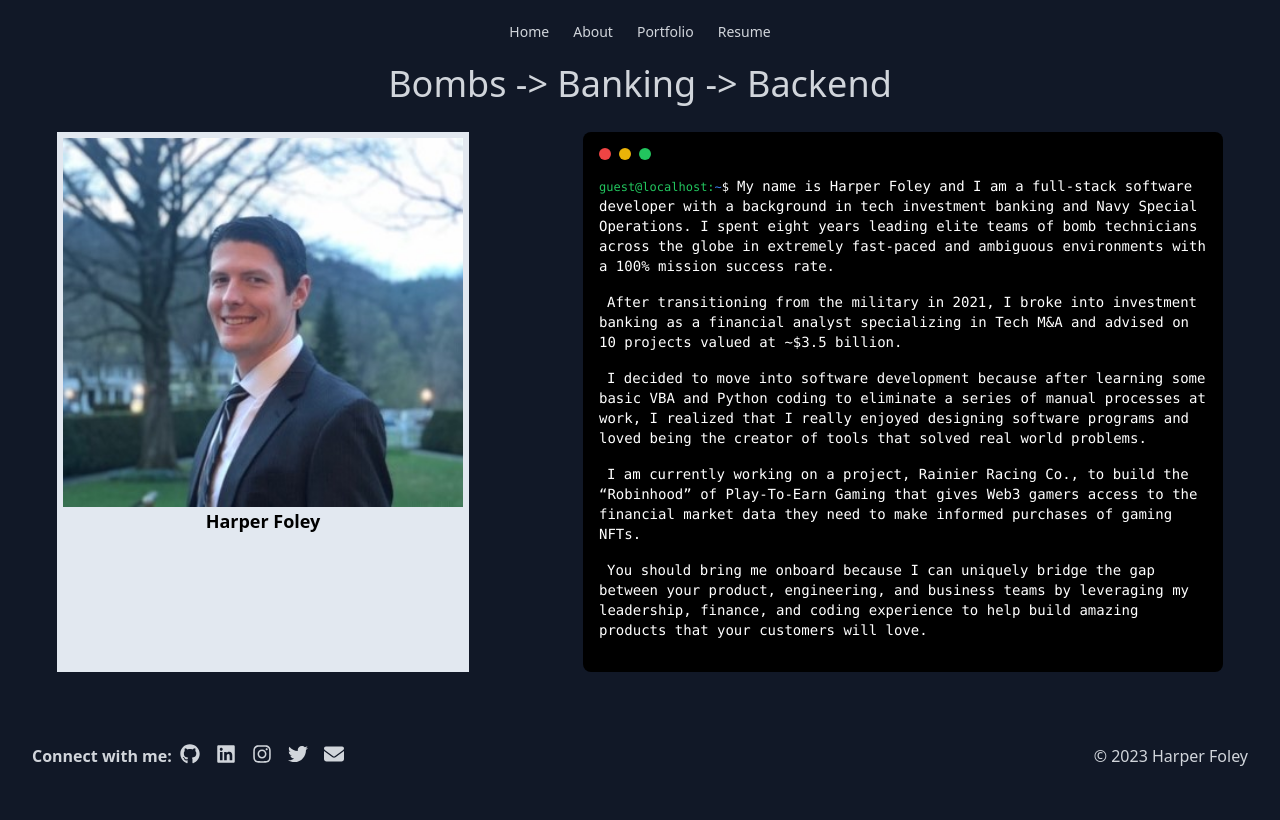
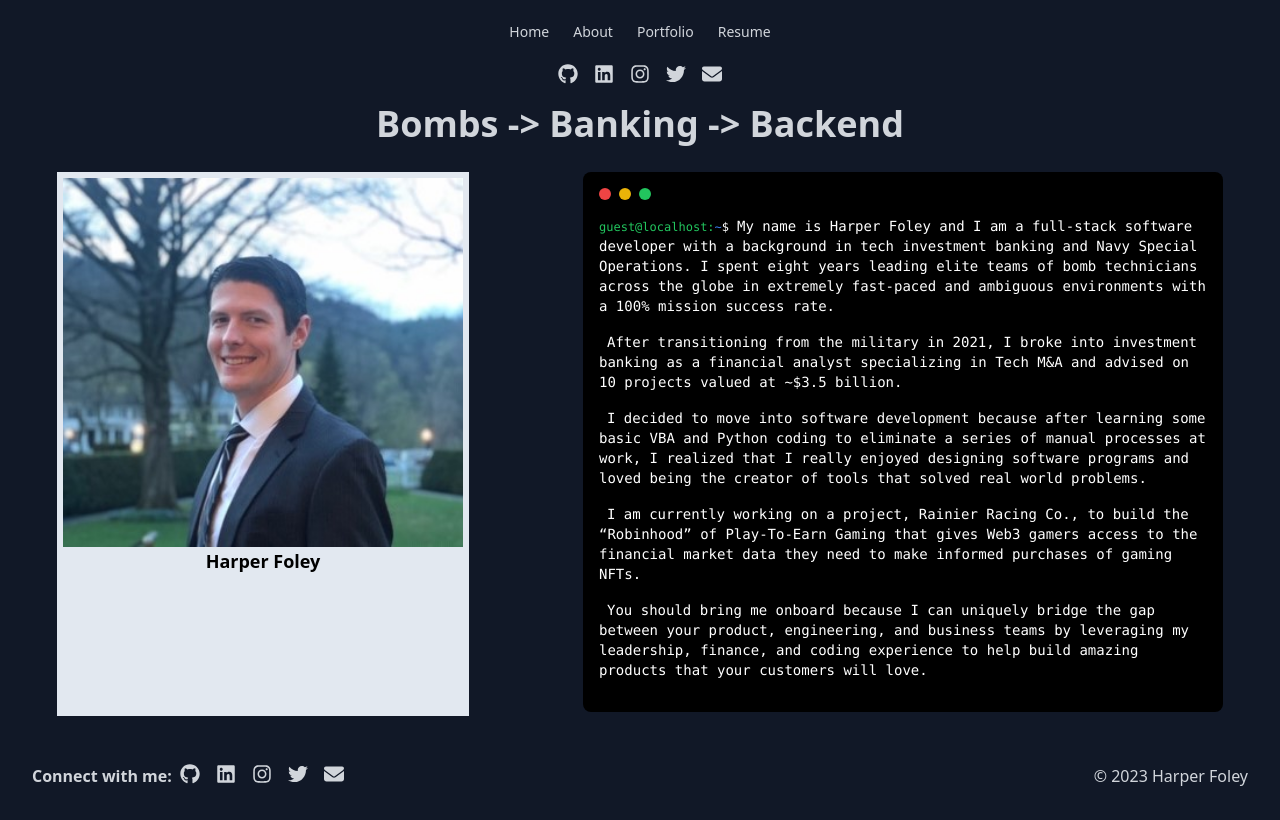
Before and after one commit to hfoley2013/nextjs-portfolio, a Next.js app: page /about in a window 1280 px wide. Built offline with nearby package versions, Linux system fonts and the light colour scheme.

Commit message:
Updates css formatting

```diff
--- a/app/Header.js
+++ b/app/Header.js
@@ -1,34 +1,39 @@
-// 'use client';
 import Link from 'next/link';
-// import { useState } from 'react';
+import { FontAwesomeIcon } from '@fortawesome/react-fontawesome'
+import { faGithub, faLinkedin, faEnvelope, faTwitter, faInstagram } from '@fortawesome/free-brands-svg-icons'
+import { faEnvelope as faEnvelopeSolid } from '@fortawesome/free-solid-svg-icons'
 
 export default function Header() {
-  // const [isMenuOpen, setIsMenuOpen] = useState(false);
 
-  // const toggleMenu = () => {
-  //   setIsMenuOpen(!isMenuOpen);
-  //   mobileMenu = document.getElementById("mobile-menu");
-  //   mainNav = document.getElementById("main-nav");
-  //   if(setIsMenuOpen) {
-  //     mobileMenu.classList.remove('hidden');
-  //     mainNav.classList.add('hidden');
-  //   } else {
-  //     mobileMenu.classList.add("hidden");
-  //     mainNav.classList.remove("hidden");
-  //   }
-  // }
 
   return (
     <nav className="bg-gray-900">
       <div id='main-nav' className="container mx-auto px-4 sm:px-6 lg:px-8">
-        <div className="flex justify-around h-16">
-        <div className="flex items-center">
+        <div className="flex justify-center h-16">
+          <div className="flex items-center">
             <Link href="/" className="text-gray-300 hover:text-white px-3 py-2 rounded-md text-sm font-medium">Home</Link>
             <Link href="/about" className="text-gray-300 hover:text-white px-3 py-2 rounded-md text-sm font-medium">About</Link>
             <Link href="/portfolio" className="text-gray-300 hover:text-white px-3 py-2 rounded-md text-sm font-medium">Portfolio</Link>
             <Link href="/resume" className="text-gray-300 hover:text-white px-3 py-2 rounded-md text-sm font-medium">Resume</Link>
           </div>
         </div>
+        <div className="flex justify-center items-center">
+            <a href="https://github.com/hfoley2013" target="_blank" rel="noopener noreferrer" className="text-gray-300 hover:text-white mr-4">
+              <FontAwesomeIcon icon={faGithub} className="w-5 h-5" />
+            </a>
+            <a href="https://www.linkedin.com/in/harper-e-foley/" target="_blank" rel="noopener noreferrer" className="text-gray-300 hover:text-white mr-4">
+              <FontAwesomeIcon icon={faLinkedin} className="w-5 h-5" />
+            </a>
+            <a href="https://www.instagram.com/rainier_racing_nft/" target="_blank" rel="noopener noreferrer" className="text-gray-300 hover:text-white mr-4">
+              <FontAwesomeIcon icon={faInstagram} className="w-5 h-5" />
+            </a>
+            <a href="https://twitter.com/RainierRacingCo/" target="_blank" rel="noopener noreferrer" className="text-gray-300 hover:text-white mr-4">
+              <FontAwesomeIcon icon={faTwitter} className="w-5 h-5" />
+            </a>
+            <a href="mailto:harper.e.foley@gmail.com" target="_blank" rel="noopener noreferrer" className="text-gray-300 hover:text-white">
+              <FontAwesomeIcon icon={faEnvelopeSolid} className="w-5 h-5" />
+            </a>
+          </div>
       </div>
     </nav>
   );
--- a/app/about/page.js
+++ b/app/about/page.js
@@ -12,9 +12,9 @@ export default function About() {
 
   return (
     <>
-      <h1 className="text-2xl text-gray-300 mb-2 text-center sm:text-4xl">{tagLine}</h1>
-      <div className="flex flex-col md:flex-row mx-auto">
-      <span className="order-1 bg-slate-200 inline-block mt-3 sm:mt-5 mx-2 sm:mx-auto mb-4 sm:mb-5 p-1.5 text-center relative">
+      <h1 className="text-2xl text-gray-300 font-bold pt-4 mb-2 text-center sm:text-4xl">{tagLine}</h1>
+      <div className="flex flex-col sm:flex-row justify-center">
+        <span className="order-1 bg-slate-200 inline-block mt-3 mx-2 sm:mt-5 sm:mx-auto mb-4 p-1.5 text-center">
           <Image
             className="block"
             src={profilePhoto}
--- a/app/page.js
+++ b/app/page.js
@@ -3,8 +3,8 @@ import Devicons from './Devicons.js';
 export default function Home() {
   return (
     <>
-      <section className="bg-gray-900 h-full max-w-screen mx-auto px-4 sm:px-6 lg:px-8">
-        <div className="container mx-auto flex flex-col sm:flex-row items-center justify-center">
+      <section className="bg-gray-900 h-full max-w-screen mx-auto px-4 pt-4 sm:px-6 lg:px-8">
+        <div className="container mx-auto flex flex-col sm:flex-row items-center justify-center sm:pt-4">
           <div className="justify-center mx-1 sm:pr-6">
             <h1 className="text-2xl sm:text-xl font-bold leading-tight text-teal-600 mb-1">Hi, my name is</h1>
             <h2 className="text-5xl sm:text-7xl font-bold leading-tight text-white mb-2">Harper Foley</h2>
--- a/app/portfolio/page.js
+++ b/app/portfolio/page.js
@@ -164,7 +164,7 @@ export default function Portfolio() {
 
   return (
     <div className="container mx-auto px-4">
-    <h2 className="text-2xl sm:text-4xl text-gray-300 text-center font-bold mb-4">{sectionName}</h2>
+    <h2 className="text-2xl sm:text-4xl text-gray-300 text-center font-bold pt-4 mb-4">{sectionName}</h2>
     <div className="flex flex-wrap justify-center">
       {projects}
     </div>
--- a/app/resume/page.js
+++ b/app/resume/page.js
@@ -1,9 +1,9 @@
 export default function Resume() {
   return(
     <>
-      <article className="mx-auto flex flex-col items-center p-8 rounded-lg shadow-lg">
+      <article className="mx-auto flex flex-col items-center px-2 py-4 rounded-lg shadow-lg">
         <h2 className="text-2xl sm:text-4xl text-gray-200 font-bold mb-4">My Resume</h2>
-        <div className="bg-gray-300 rounded-lg w-2/3 p-2">
+        <div className="bg-gray-300 rounded-lg w-full sm:w-2/3">
           <embed src="/Resume.pdf" scale="90" className="mx-auto w-full h-screen"/>
         </div>
       </article>
```
Lines whose indentation alone changed are shown as unchanged.
